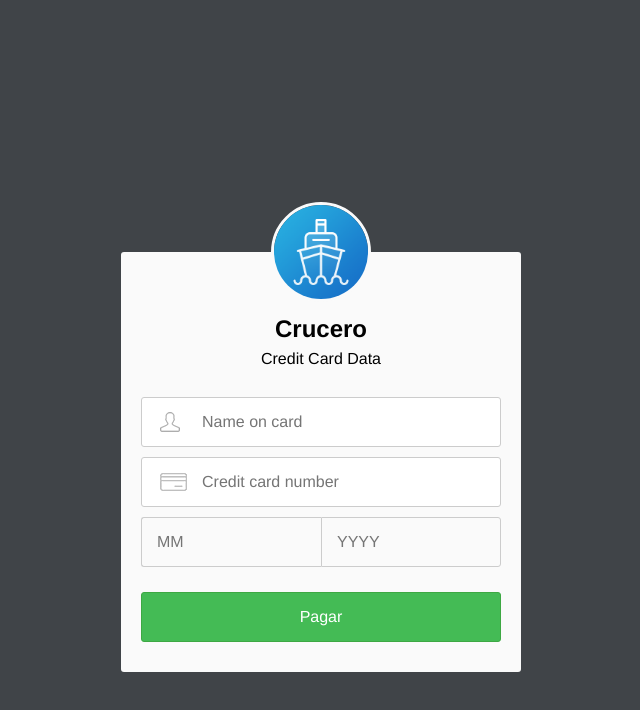
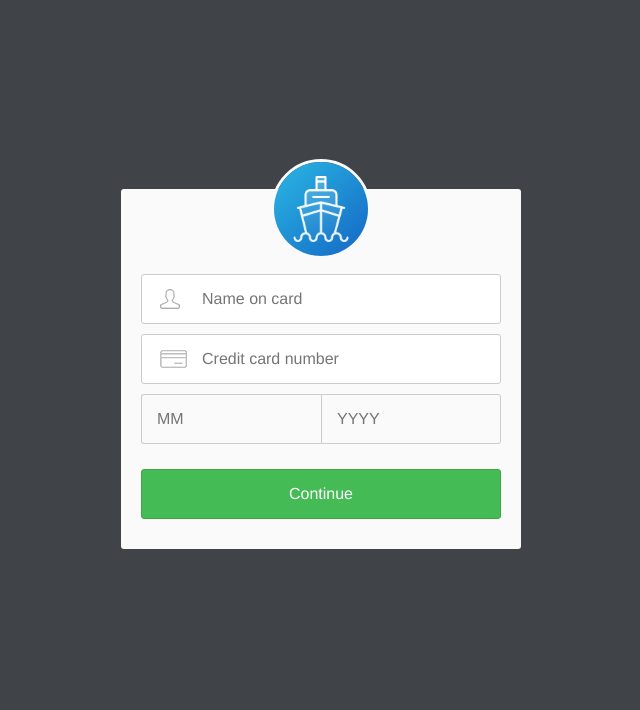
Before and after one commit to Mango/demo-scan-credit-card, a plain HTML site: page index.html in a window 1280 px wide. Shown: the whole page, without its empty margins (319-959 px from the left). Drawn offline with Linux system fonts and the light colour scheme.

Commit message:
Update demo styles.

```diff
--- a/css/index.css
+++ b/css/index.css
@@ -28,15 +28,6 @@ a:hover {
   color: #2E6CA5;
 }
 
-h1 {
-  font-size: 1.5em;
-  margin-bottom: 10px;
-}
-
-h2 {
-  font-weight: 400;
-}
-
 [hidden] {
   display: none;
 }
@@ -49,8 +40,8 @@ input,
 
 .box {
   position: relative;
-  padding: 40px 20px 30px;
-  margin: 20% auto;
+  padding: 30px 20px 30px;
+  margin: 15% auto;
   background: #FAFAFA;
   box-sizing: border-box;
   max-width: 400px;
@@ -71,7 +62,7 @@ input,
   border: 3px solid #FAFAFA;
   border-radius: 100px;
   position: absolute;
-  top: -50px;
+  top: -30px;
   left: 50%;
   z-index: 1;
 }
--- a/index.html
+++ b/index.html
@@ -6,16 +6,13 @@
     <meta name="HandheldFriendly" content="True">
     <meta name="apple-mobile-web-app-capable" content="yes">
     <meta name="viewport" content="width=device-width, initial-scale=1.0, user-scalable=no, minimal-ui">
-    <title>Scan credit card information demo on IOS8</title>
+    <title>Scan credit card information</title>
     <link rel="shortcut icon" href="favicon.ico">
     <link rel="stylesheet" href="css/index.css">
   <body>
-
     <div class="box">
       <header class="header">
         <img  class="logo" src="assets/logo.png" alt="Logo Crucero">
-        <h1>Crucero</h1>
-        <h2>Credit Card Data</h2>
       </header>
 
       <form class="form" action="/" method="POST">
@@ -38,10 +35,9 @@
         </fieldset>
 
         <div class="form-action">
-          <button type="submit" class="btn">Pagar</button>
+          <button type="submit" class="btn">Continue</button>
         </div>
       </form>
     </div>
-
   </body>
 </html>
```
